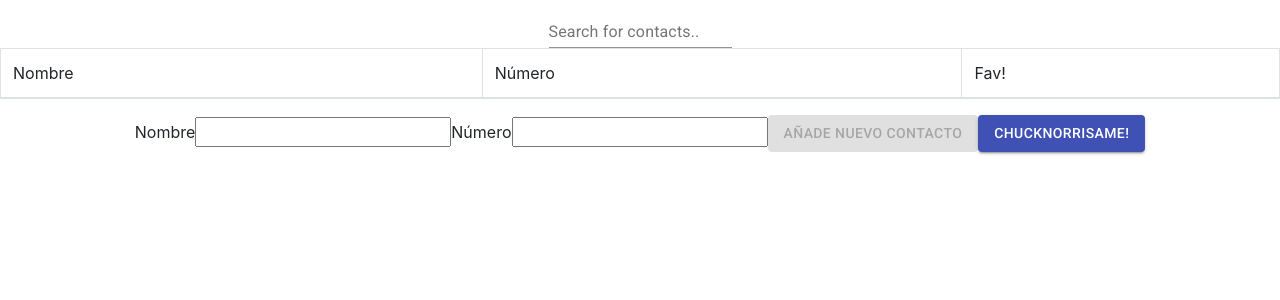
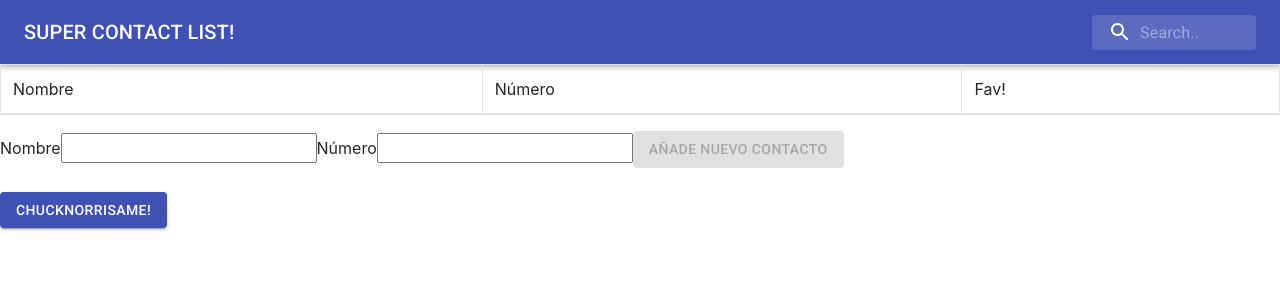
Before and after one commit to asierba/react_hooks_kata, a React app: page / in a window 1280 px wide. Shown: the top 300 px of the page. Built offline with nearby package versions, Linux system fonts and the light colour scheme.

Commit message:
styles: add header styles

```diff
--- a/src/components/ContactList.tsx
+++ b/src/components/ContactList.tsx
@@ -1,16 +1,69 @@
-import React from 'react';
+import React, { ChangeEvent } from 'react';
 import { useCallback, useState, useMemo } from 'react';
+import Table from 'react-bootstrap/Table';
+import { useDispatch, useSelector } from 'react-redux';
+
+import TextField from '@material-ui/core/TextField';
+import Grid from '@material-ui/core/Grid';
+import { AppBar, Button, IconButton, InputBase, Toolbar, Typography } from '@material-ui/core';
+import StarIcon from '@material-ui/icons/Star';
+import SearchIcon from '@material-ui/icons/Search';
+import { fade, makeStyles } from '@material-ui/core/styles';
+
 import { Contact } from '../../models/Contact';
-import Table from 'react-bootstrap/Table';
-import { Button, IconButton } from '@material-ui/core';
-import StarIcon from '@material-ui/icons/Star';
 import * as contact from '../store/actions';
 import * as fromContacts from '../store/selectors';
-import { useDispatch, useSelector } from 'react-redux';
-import TextField from '@material-ui/core/TextField';
-import Grid from '@material-ui/core/Grid';
 
 const REGEXP_STR = '^[0-9]{9}$';
+
+const useStyles = makeStyles((theme) => ({
+    title: {
+        flexGrow: 1,
+        display: 'none',
+        [theme.breakpoints.up('sm')]: {
+            display: 'block',
+        },
+    },
+    search: {
+        position: 'relative',
+        borderRadius: theme.shape.borderRadius,
+        backgroundColor: fade(theme.palette.common.white, 0.15),
+        '&:hover': {
+            backgroundColor: fade(theme.palette.common.white, 0.25),
+        },
+        marginLeft: 0,
+        width: '100%',
+        [theme.breakpoints.up('sm')]: {
+            marginLeft: theme.spacing(1),
+            width: 'auto',
+        },
+    },
+    searchIcon: {
+        padding: theme.spacing(0, 2),
+        height: '100%',
+        position: 'absolute',
+        pointerEvents: 'none',
+        display: 'flex',
+        alignItems: 'center',
+        justifyContent: 'center',
+    },
+    inputRoot: {
+        color: 'inherit',
+    },
+    inputInput: {
+        padding: theme.spacing(1, 1, 1, 0),
+        // vertical padding + font size from searchIcon
+        paddingLeft: `calc(1em + ${theme.spacing(4)}px)`,
+        transition: theme.transitions.create('width'),
+        width: '100%',
+        [theme.breakpoints.up('sm')]: {
+            width: '12ch',
+            '&:focus': {
+                width: '20ch',
+            },
+        },
+    },
+}));
 
 function useInputPhone(contacts: Contact[]): [string, (event: React.ChangeEvent<HTMLInputElement>) => void, boolean] {
     const [inputPhone, setInputPhone] = useState('');
@@ -45,8 +98,10 @@
     const contacts = useSelector(fromContacts.contactList);
     const dispatch = useDispatch();
     const [inputName, setInputName] = useState('');
+    const [searchValue, setSearchValue] = useState('');
     const [inputPhone, onChangePhone, isDisabled] = useInputPhone(contacts);
     const [joke, getJoke] = useChuckNorris();
+    const classes = useStyles();
 
     const setAsFav = useCallback(
         (favContact: Contact) => {
@@ -57,13 +112,29 @@
     );
 
     return (
-        <Grid
-            container
-            direction="row"
-            justify="center"
-            alignItems="center"
-        >
-            <TextField id="standard-basic" label="Search for contacts.." />
+        <>
+            <AppBar position="static">
+                <Toolbar>
+                    <Typography className={classes.title} variant="h6" noWrap>
+                        {'super contact list!'.toUpperCase()}
+                    </Typography>
+                    <div className={classes.search}>
+                        <div className={classes.searchIcon}>
+                            <SearchIcon />
+                        </div>
+                        <InputBase
+                            placeholder="Search.."
+                            classes={{
+                                root: classes.inputRoot,
+                                input: classes.inputInput,
+                            }}
+                            inputProps={{ 'aria-label': 'search' }}
+                            value={searchValue}
+                            onChange={(e: ChangeEvent<HTMLInputElement>) => setSearchValue(e.target.value)}
+                        />
+                    </div>
+                </Toolbar>
+            </AppBar>
             <Table bordered hover>
                 <thead>
                     <tr>
@@ -98,11 +169,7 @@
                 <label htmlFor="input-phone">Número</label>
                 <input type="text" id="input-phone" onChange={onChangePhone} pattern={REGEXP_STR} />
 
-                <Button
-                    variant="contained"
-                    disabled={isDisabled}
-                    type="submit"
-                >
+                <Button variant="contained" disabled={isDisabled} type="submit">
                     Añade nuevo contacto
                 </Button>
             </form>
@@ -113,6 +180,6 @@
             </Button>
 
             <div>{joke}</div>
-        </Grid>
+        </>
     );
 };
```
